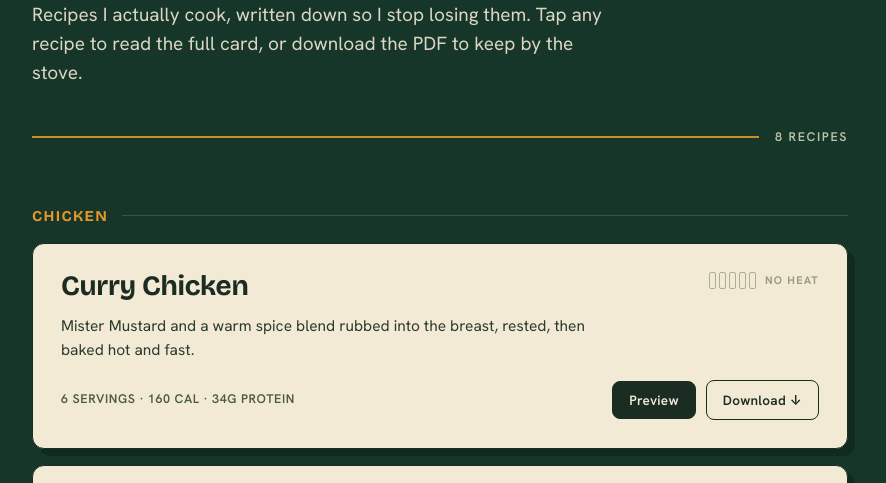
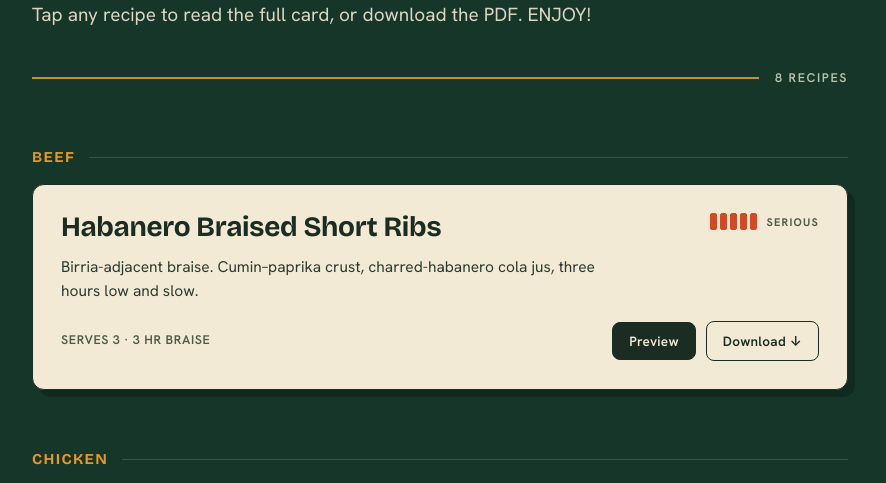
Before and after one commit to scottachs/recipes, a plain HTML site: page index.html in a window 1280 px wide. Shown: the part 267-750 px from the top of the page, without its empty margins (200-1086 px from the left). Drawn offline with nearby package versions, Linux system fonts and the light colour scheme.

Commit message:
Update index.html

```diff
--- a/index.html
+++ b/index.html
@@ -258,7 +258,7 @@
 
   <header>
     <h1 class="title">Homemade</h1>
-    <p class="tagline">Recipes I actually cook, written down so I stop losing them. Tap any recipe to read the full card, or download the PDF to keep by the stove.</p>
+    <p class="tagline">Tap any recipe to read the full card, or download the PDF. ENJOY!</p>
     <div class="mast-rule">
       <span class="line"></span>
       <span class="count"><span id="count">0</span> recipes</span>
@@ -307,8 +307,8 @@
      ========================================================= */
 
   const CATEGORIES = [
+    { key: "beef",      name: "Beef" },
     { key: "chicken",   name: "Chicken" },
-    { key: "beef",      name: "Beef" },
     { key: "salsa",     name: "Salsas" },
     { key: "breakfast", name: "Breakfast" },
   ];
```
